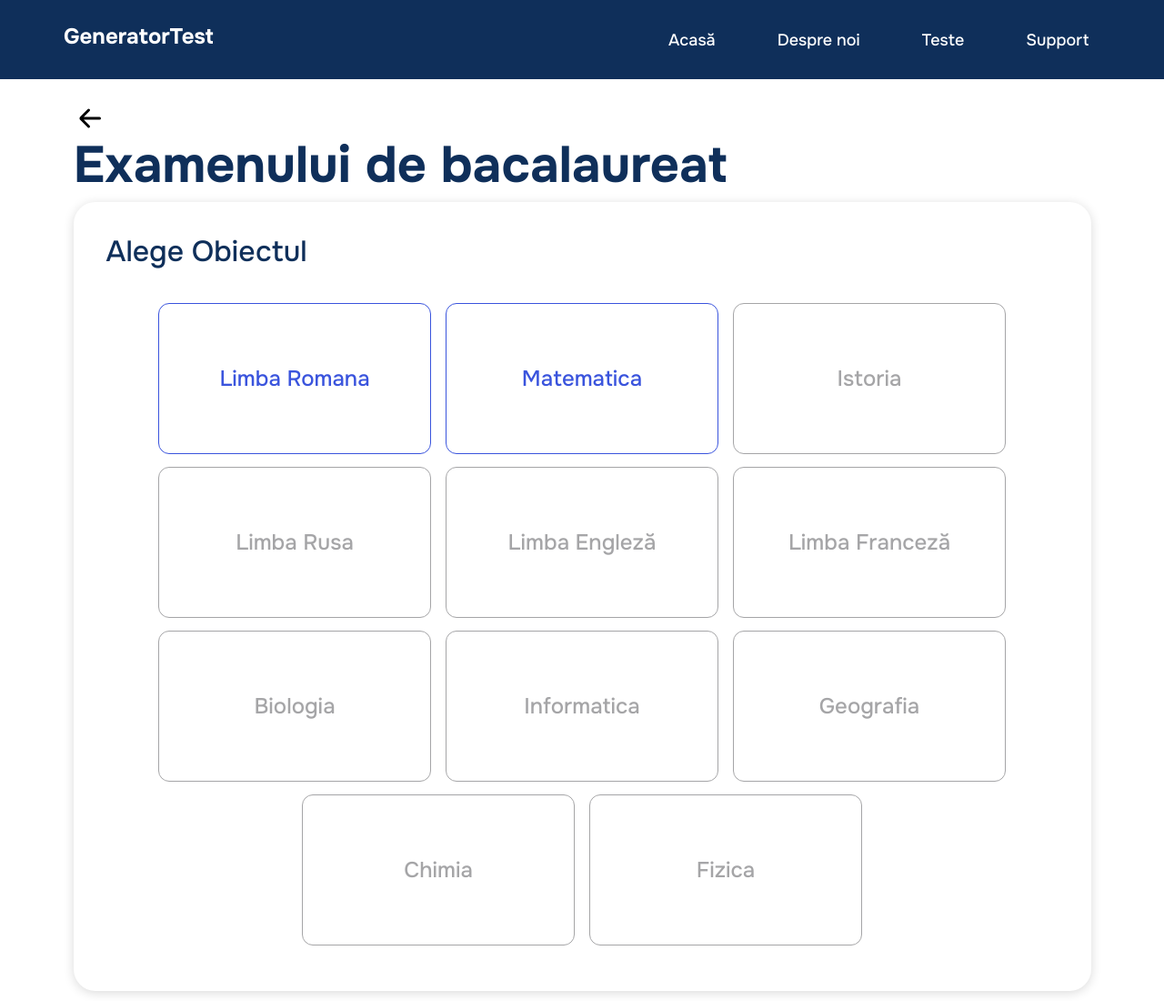
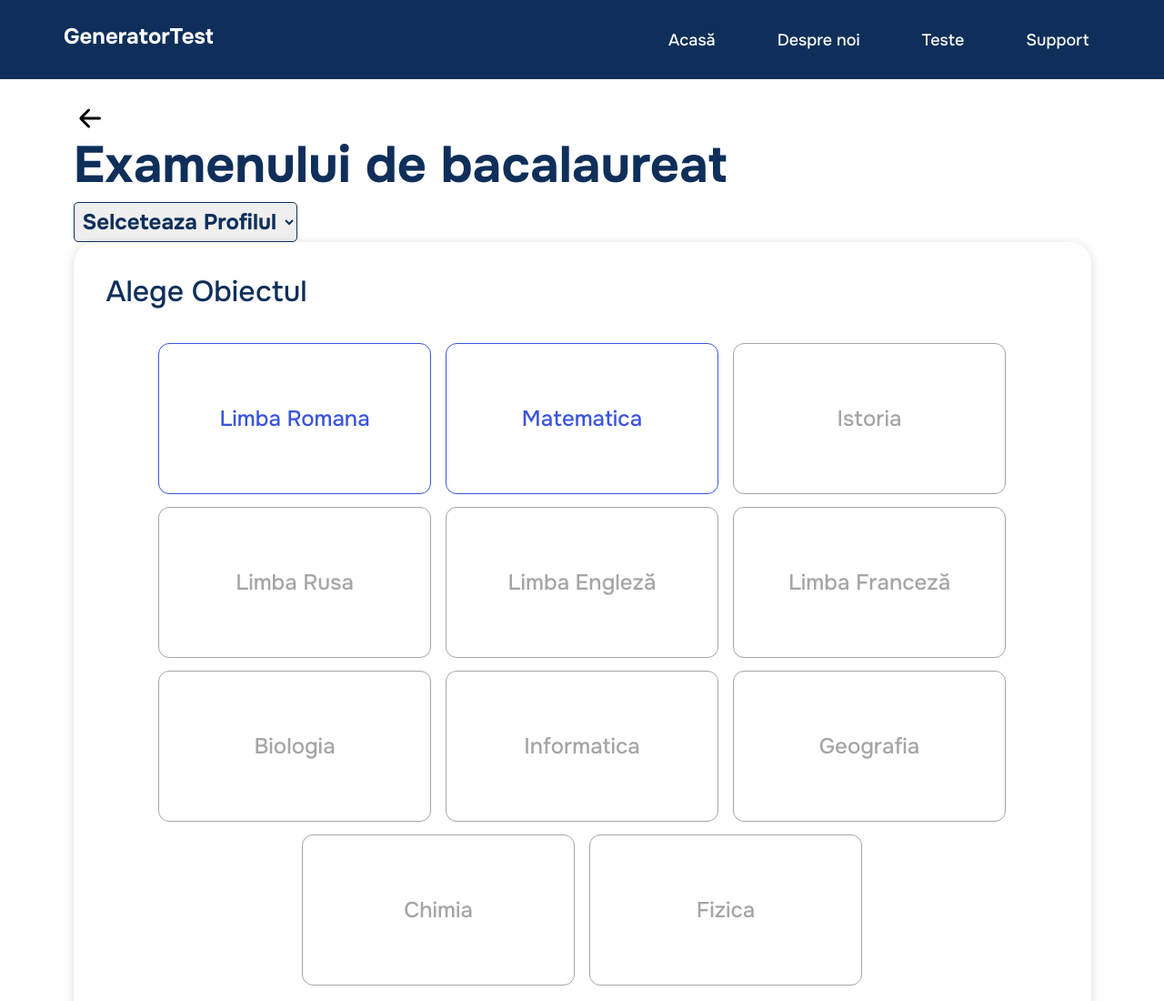
Before and after one commit to M0LDOVEANUL/GeneratorTest, a website: page GeneratorTest/examen-bac.html in a window 1280 px wide. Shown: the top 1100 px of the page at 91% size. Drawn offline with Linux system fonts and the light colour scheme.

Commit message:
Select Profil

```diff
--- a/GeneratorTest/css/style.css
+++ b/GeneratorTest/css/style.css
@@ -531,6 +531,14 @@ a {
     display: flex;
     justify-content: center;
 }
+.select_profil select{
+    border:1px solid #0F2F5A;
+    border-radius: 5px;
+    color: #0F2F5A;
+    font-weight: 700;
+    font-size: 24px;
+    padding: 5px;
+}
 
 @media only screen and (max-width: 992px) {
     .features div {
@@ -698,9 +706,13 @@ a {
     .select_exam__bacalaureat img {
         height: 200px;
     }
+    .select_profil select{
+        font-size: 14px;
+    }
 
     footer p {
         width: fit-content;
         display: block;
     }
+
 }
--- a/GeneratorTest/examen-bac.html
+++ b/GeneratorTest/examen-bac.html
@@ -75,7 +75,19 @@
                 </div>
             </div>
         </section>
-
+        <section class="select_profil">
+            <div class="container">
+                <div class="row">
+                    <div class="offset-1 offset-sm-0 col-4">
+                        <select name="" id="">
+                            <option value="0">Selceteaza Profilul</option>
+                            <option value="1">Real</option>
+                            <option value="2"> Uman</option>
+                        </select>
+                    </div>
+                </div>
+            </div>
+        </section>
         <section class="select_subject">
             <div class="container">
                 <div class="row d-flex justify-content-center">
```
